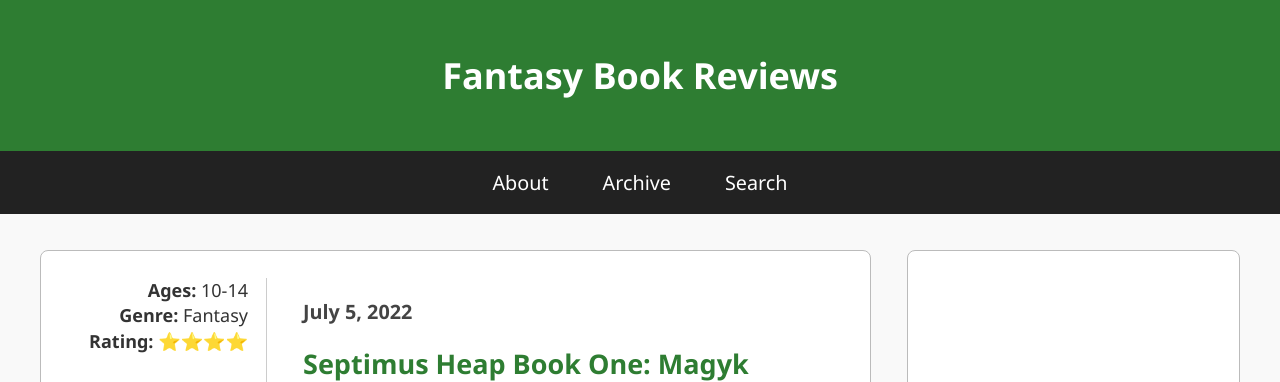
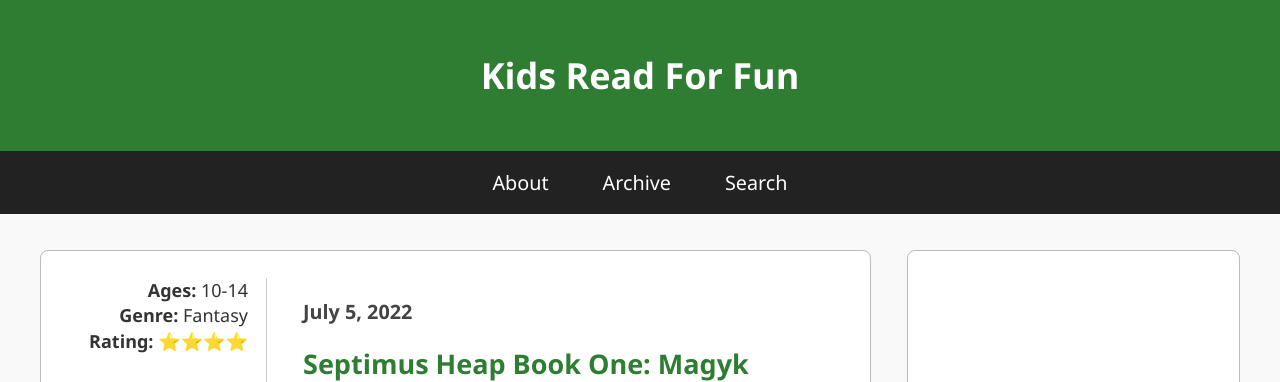
Before and after one commit to Troyer117/wdd131, a plain HTML site: page blog/index.html in a window 1280 px wide. Shown: the top 382 px of the page. Drawn offline with Linux system fonts and the light colour scheme.

Commit message:
fixed title

```diff
--- a/blog/index.html
+++ b/blog/index.html
@@ -9,7 +9,7 @@
 </head>
 <body>
   <header>
-    <h1>Fantasy Book Reviews</h1>
+    <h1>Kids Read For Fun</h1>
   </header>
 
   <nav>
```
